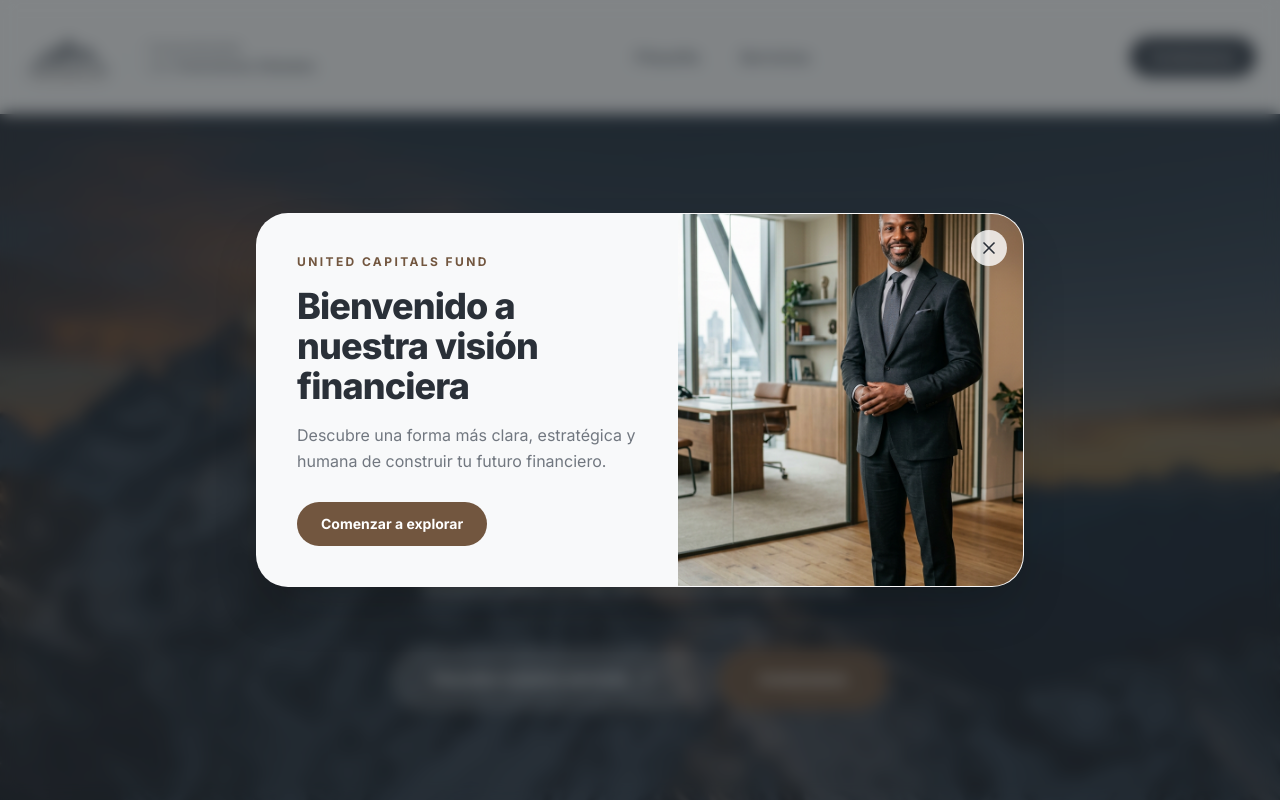
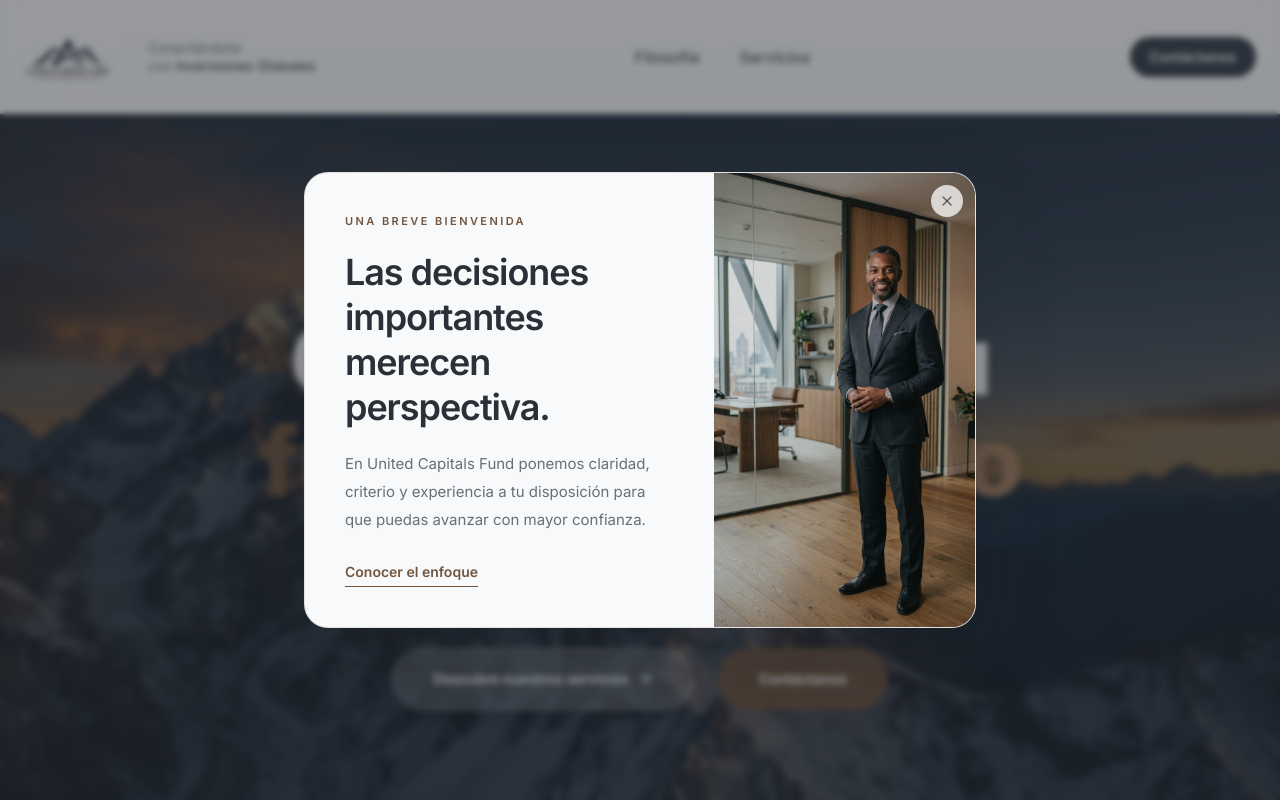
Before and after one commit to dumbaskidd/united-capitals-fund-v2, a Next.js app: page / in a window 1280 px wide. Shown: the top 800 px of the page. Built offline with nearby package versions, Linux system fonts and the light colour scheme.

Commit message:
Refine welcome modal presentation

```diff
--- a/src/components/WelcomeModal.tsx
+++ b/src/components/WelcomeModal.tsx
@@ -10,19 +10,20 @@ export default function WelcomeModal() {
   if (!open) return null;
 
   return (
-    <div className="fixed inset-0 z-[100] flex items-center justify-center bg-[#1c2126]/55 p-4 backdrop-blur-sm" role="dialog" aria-modal="true" aria-labelledby="welcome-title">
-      <div className="relative grid w-full max-w-3xl overflow-hidden rounded-[2rem] border border-white/20 bg-[#f8f9fa] shadow-2xl md:grid-cols-[1fr_0.82fr]">
-        <button type="button" onClick={() => setOpen(false)} aria-label="Cerrar bienvenida" className="absolute right-4 top-4 z-10 rounded-full bg-white/80 p-2 text-[#2a3038] transition hover:bg-white focus:outline-none focus:ring-2 focus:ring-[#72563f]">
-          <X className="h-5 w-5" />
+    <div className="fixed inset-0 z-[100] flex items-center justify-center bg-[#1c2126]/45 p-4 backdrop-blur-[3px]" role="dialog" aria-modal="true" aria-labelledby="welcome-title">
+      <div className="relative grid w-full max-w-2xl overflow-hidden rounded-[1.5rem] border border-[#72563f]/15 bg-[#f8f9fa] shadow-[0_24px_80px_rgba(28,33,38,0.24)] md:grid-cols-[1.1fr_0.7fr]">
+        <button type="button" onClick={() => setOpen(false)} aria-label="Cerrar bienvenida" className="absolute right-3 top-3 z-10 rounded-full bg-white/75 p-2 text-[#2a3038]/70 transition hover:bg-white hover:text-[#2a3038] focus:outline-none focus:ring-2 focus:ring-[#72563f]">
+          <X className="h-4 w-4" />
         </button>
         <div className="flex flex-col justify-center p-8 sm:p-10">
-          <span className="mb-4 text-xs font-bold uppercase tracking-[0.2em] text-[#72563f]">United Capitals Fund</span>
-          <h2 id="welcome-title" className="text-3xl font-extrabold tracking-tight text-[#2a3038] sm:text-4xl">Bienvenido a nuestra visión financiera</h2>
-          <p className="mt-4 text-base leading-relaxed text-[#38404b]/70">Descubre una forma más clara, estratégica y humana de construir tu futuro financiero.</p>
-          <button type="button" onClick={() => setOpen(false)} className="mt-7 w-fit rounded-full bg-[#72563f] px-6 py-3 text-sm font-bold text-white transition hover:bg-[#8c6b4e] focus:outline-none focus:ring-2 focus:ring-[#72563f] focus:ring-offset-2">Comenzar a explorar</button>
+          <span className="mb-5 text-[11px] font-semibold uppercase tracking-[0.22em] text-[#72563f]">Una breve bienvenida</span>
+          <h2 id="welcome-title" className="max-w-sm text-3xl font-semibold leading-tight tracking-[-0.03em] text-[#2a3038] sm:text-4xl">Las decisiones importantes merecen perspectiva.</h2>
+          <p className="mt-5 max-w-md text-[15px] leading-7 text-[#38404b]/75">En United Capitals Fund ponemos claridad, criterio y experiencia a tu disposición para que puedas avanzar con mayor confianza.</p>
+          <button type="button" onClick={() => setOpen(false)} className="mt-7 w-fit border-b border-[#72563f] pb-1 text-sm font-semibold text-[#72563f] transition hover:border-[#2a3038] hover:text-[#2a3038] focus:outline-none focus:ring-2 focus:ring-[#72563f] focus:ring-offset-4">Conocer el enfoque</button>
         </div>
-        <div className="relative min-h-64 md:min-h-full">
-          <Image src="/expert-welcome.png" alt="Experto financiero de United Capitals Fund" fill className="object-cover" priority />
+        <div className="relative min-h-56 overflow-hidden bg-[#2a3038] md:min-h-full">
+          <Image src="/expert-welcome.png" alt="Asesor financiero de United Capitals Fund" fill className="object-cover object-center opacity-90" priority />
+          <div className="absolute inset-0 bg-[#2a3038]/10" />
         </div>
       </div>
     </div>
```
